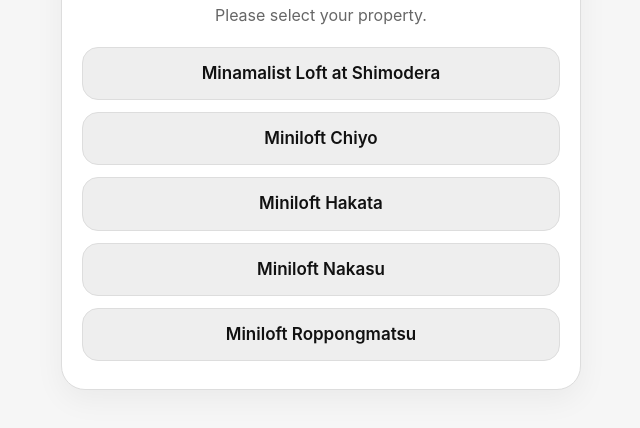
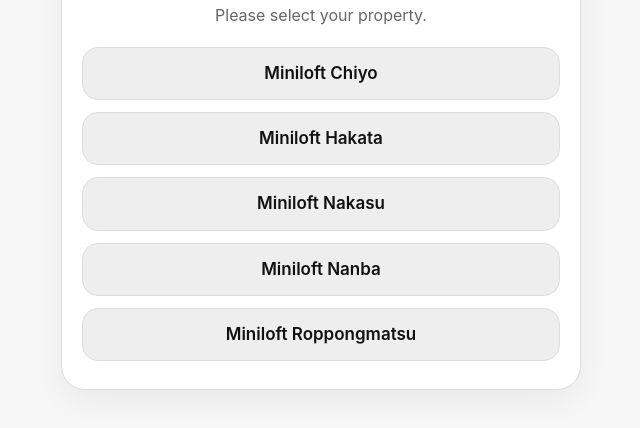
Before and after one commit to kabushikiwaa/miniloft, a plain HTML site: page index.html in a window 1280 px wide. Shown: the part 242-670 px from the top of the page, without its empty margins (319-959 px from the left). Drawn offline with Linux system fonts and the light colour scheme.

Commit message:
Add files via upload

```diff
--- a/index.html
+++ b/index.html
@@ -104,7 +104,7 @@
 <main>
 <h1>Guest Guide</h1>
 <p>Please select your property.</p>
-<div class="buttons"><a href="nihonbashi-guide.html">Minamalist Loft at Shimodera</a><a href="chiyo-guide.html">Miniloft Chiyo</a><a href="hakata-guide.html">Miniloft Hakata</a><a href="nakasu-guide.html">Miniloft Nakasu</a><a href="ropponmatsu-guide.html">Miniloft Roppongmatsu</a></div>
+<div class="buttons"><a href="chiyo-guide.html">Miniloft Chiyo</a><a href="hakata-guide.html">Miniloft Hakata</a><a href="nakasu-guide.html">Miniloft Nakasu</a><a href="nanba-guide.html">Miniloft Nanba</a><a href="ropponmatsu-guide.html">Miniloft Roppongmatsu</a></div>
 </main>
 </body>
 </html>
```
